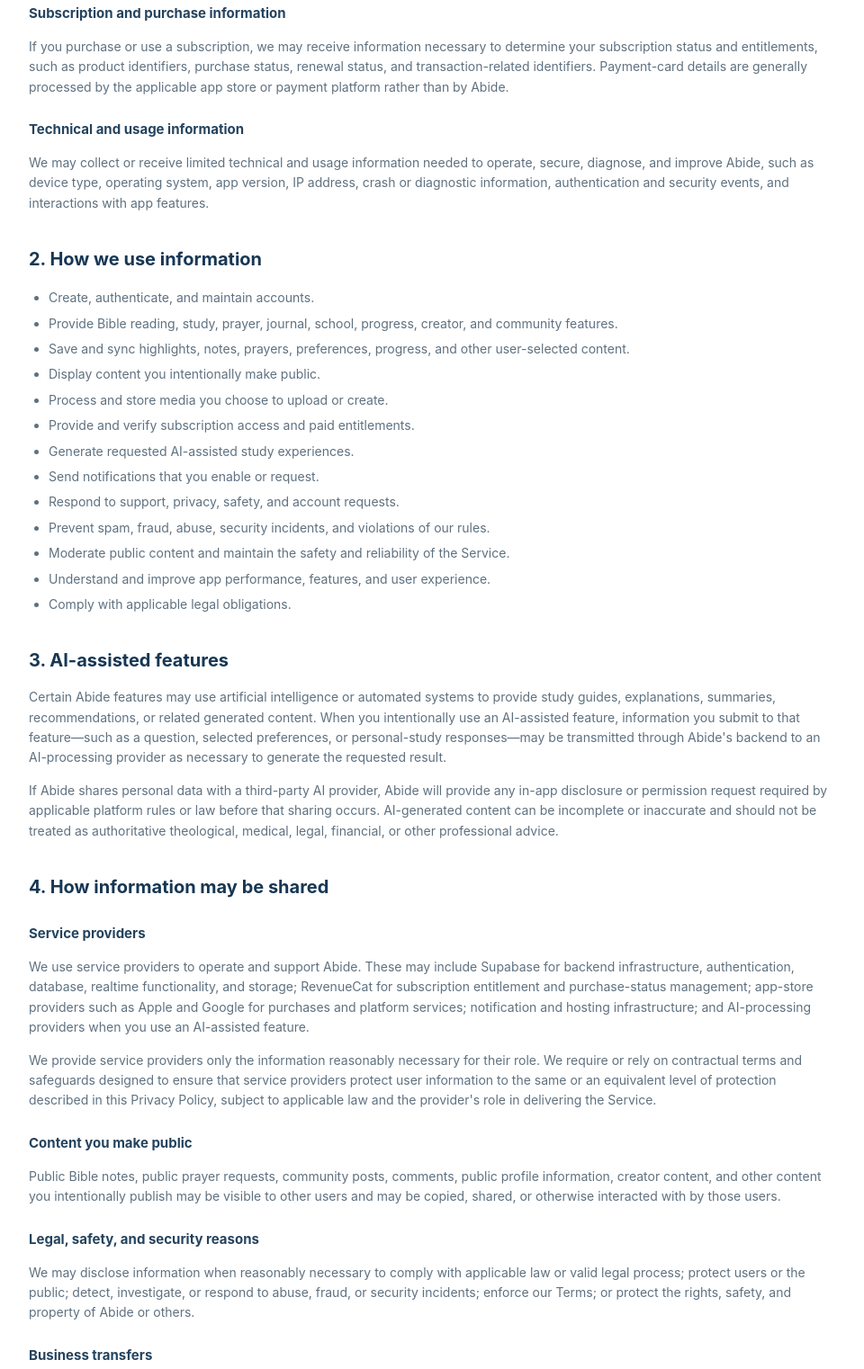
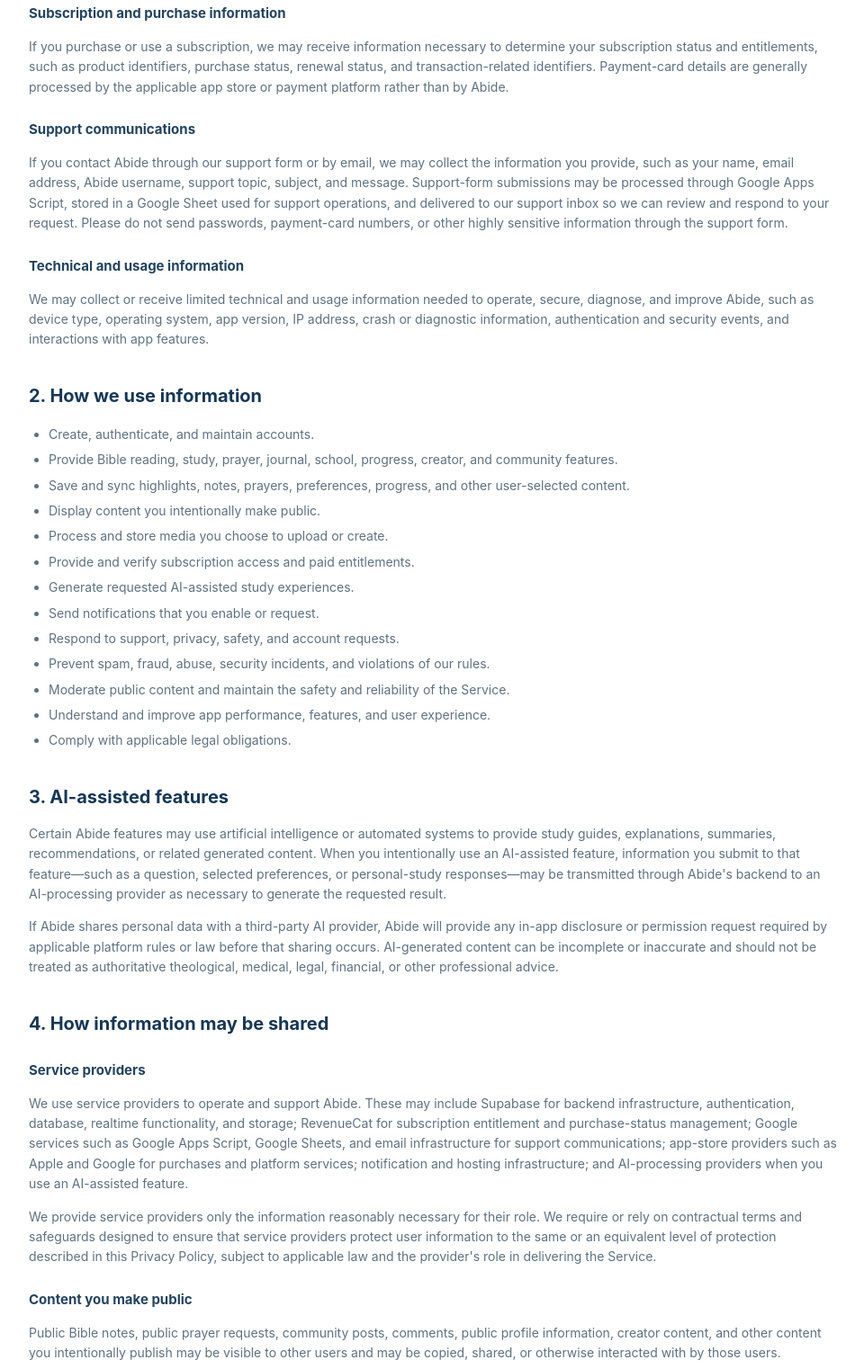
Before and after one commit to exoire13/kjdhakjshdkajhdk-jasoy, a plain HTML site: page privacy/index.html in a window 1280 px wide. Shown: the part 1254-2776 px from the top of the page at 90% size, without its empty margins (158-1118 px from the left). Drawn offline with Linux system fonts and the light colour scheme.

Commit message:
modified:   privacy/index.html

```diff
--- a/privacy/index.html
+++ b/privacy/index.html
@@ -24,11 +24,12 @@
 <h3>Camera, microphone, photos, and video</h3><p>If you use features that require your camera, microphone, photo library, or media library, Abide may request the corresponding device permission. These permissions support features such as recording or uploading media, choosing a profile photo, creating creator/community content, or selecting existing media. Abide accesses these device features only when permission has been granted and as needed for features you choose to use.</p>
 <h3>Notifications</h3><p>If you enable notifications, we may process a device notification token and your notification preferences to send reminders, account notices, study or prayer reminders, community activity, or other notifications you request or enable.</p>
 <h3>Subscription and purchase information</h3><p>If you purchase or use a subscription, we may receive information necessary to determine your subscription status and entitlements, such as product identifiers, purchase status, renewal status, and transaction-related identifiers. Payment-card details are generally processed by the applicable app store or payment platform rather than by Abide.</p>
+<h3>Support communications</h3><p>If you contact Abide through our support form or by email, we may collect the information you provide, such as your name, email address, Abide username, support topic, subject, and message. Support-form submissions may be processed through Google Apps Script, stored in a Google Sheet used for support operations, and delivered to our support inbox so we can review and respond to your request. Please do not send passwords, payment-card numbers, or other highly sensitive information through the support form.</p>
 <h3>Technical and usage information</h3><p>We may collect or receive limited technical and usage information needed to operate, secure, diagnose, and improve Abide, such as device type, operating system, app version, IP address, crash or diagnostic information, authentication and security events, and interactions with app features.</p>
 <h2>2. How we use information</h2><ul><li>Create, authenticate, and maintain accounts.</li><li>Provide Bible reading, study, prayer, journal, school, progress, creator, and community features.</li><li>Save and sync highlights, notes, prayers, preferences, progress, and other user-selected content.</li><li>Display content you intentionally make public.</li><li>Process and store media you choose to upload or create.</li><li>Provide and verify subscription access and paid entitlements.</li><li>Generate requested AI-assisted study experiences.</li><li>Send notifications that you enable or request.</li><li>Respond to support, privacy, safety, and account requests.</li><li>Prevent spam, fraud, abuse, security incidents, and violations of our rules.</li><li>Moderate public content and maintain the safety and reliability of the Service.</li><li>Understand and improve app performance, features, and user experience.</li><li>Comply with applicable legal obligations.</li></ul>
 <h2>3. AI-assisted features</h2><p>Certain Abide features may use artificial intelligence or automated systems to provide study guides, explanations, summaries, recommendations, or related generated content. When you intentionally use an AI-assisted feature, information you submit to that feature—such as a question, selected preferences, or personal-study responses—may be transmitted through Abide's backend to an AI-processing provider as necessary to generate the requested result.</p><p>If Abide shares personal data with a third-party AI provider, Abide will provide any in-app disclosure or permission request required by applicable platform rules or law before that sharing occurs. AI-generated content can be incomplete or inaccurate and should not be treated as authoritative theological, medical, legal, financial, or other professional advice.</p>
 <h2>4. How information may be shared</h2>
-<h3>Service providers</h3><p>We use service providers to operate and support Abide. These may include Supabase for backend infrastructure, authentication, database, realtime functionality, and storage; RevenueCat for subscription entitlement and purchase-status management; app-store providers such as Apple and Google for purchases and platform services; notification and hosting infrastructure; and AI-processing providers when you use an AI-assisted feature.</p><p>We provide service providers only the information reasonably necessary for their role. We require or rely on contractual terms and safeguards designed to ensure that service providers protect user information to the same or an equivalent level of protection described in this Privacy Policy, subject to applicable law and the provider's role in delivering the Service.</p>
+<h3>Service providers</h3><p>We use service providers to operate and support Abide. These may include Supabase for backend infrastructure, authentication, database, realtime functionality, and storage; RevenueCat for subscription entitlement and purchase-status management; Google services such as Google Apps Script, Google Sheets, and email infrastructure for support communications; app-store providers such as Apple and Google for purchases and platform services; notification and hosting infrastructure; and AI-processing providers when you use an AI-assisted feature.</p><p>We provide service providers only the information reasonably necessary for their role. We require or rely on contractual terms and safeguards designed to ensure that service providers protect user information to the same or an equivalent level of protection described in this Privacy Policy, subject to applicable law and the provider's role in delivering the Service.</p>
 <h3>Content you make public</h3><p>Public Bible notes, public prayer requests, community posts, comments, public profile information, creator content, and other content you intentionally publish may be visible to other users and may be copied, shared, or otherwise interacted with by those users.</p>
 <h3>Legal, safety, and security reasons</h3><p>We may disclose information when reasonably necessary to comply with applicable law or valid legal process; protect users or the public; detect, investigate, or respond to abuse, fraud, or security incidents; enforce our Terms; or protect the rights, safety, and property of Abide or others.</p>
 <h3>Business transfers</h3><p>If Abide is involved in a merger, acquisition, financing, reorganization, or sale of assets, information may be transferred as part of that transaction subject to applicable law and appropriate safeguards.</p>
```
